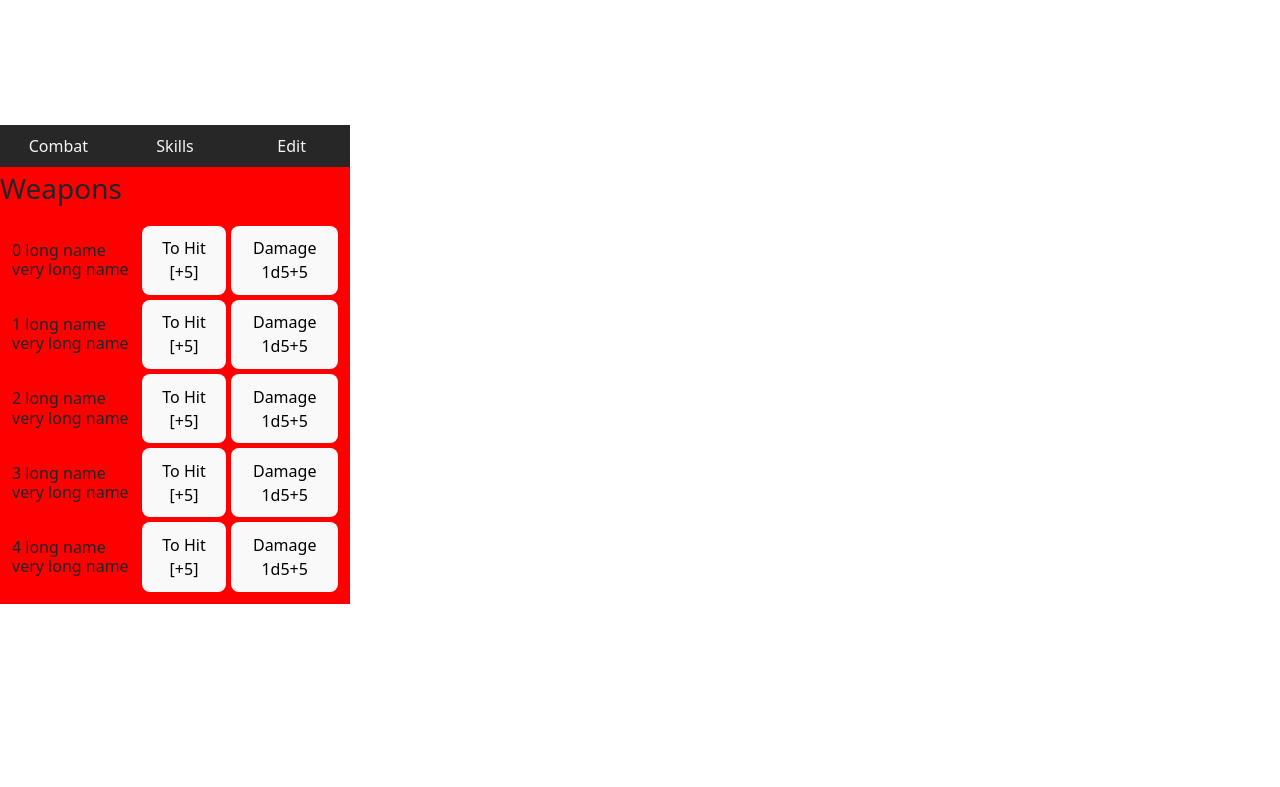
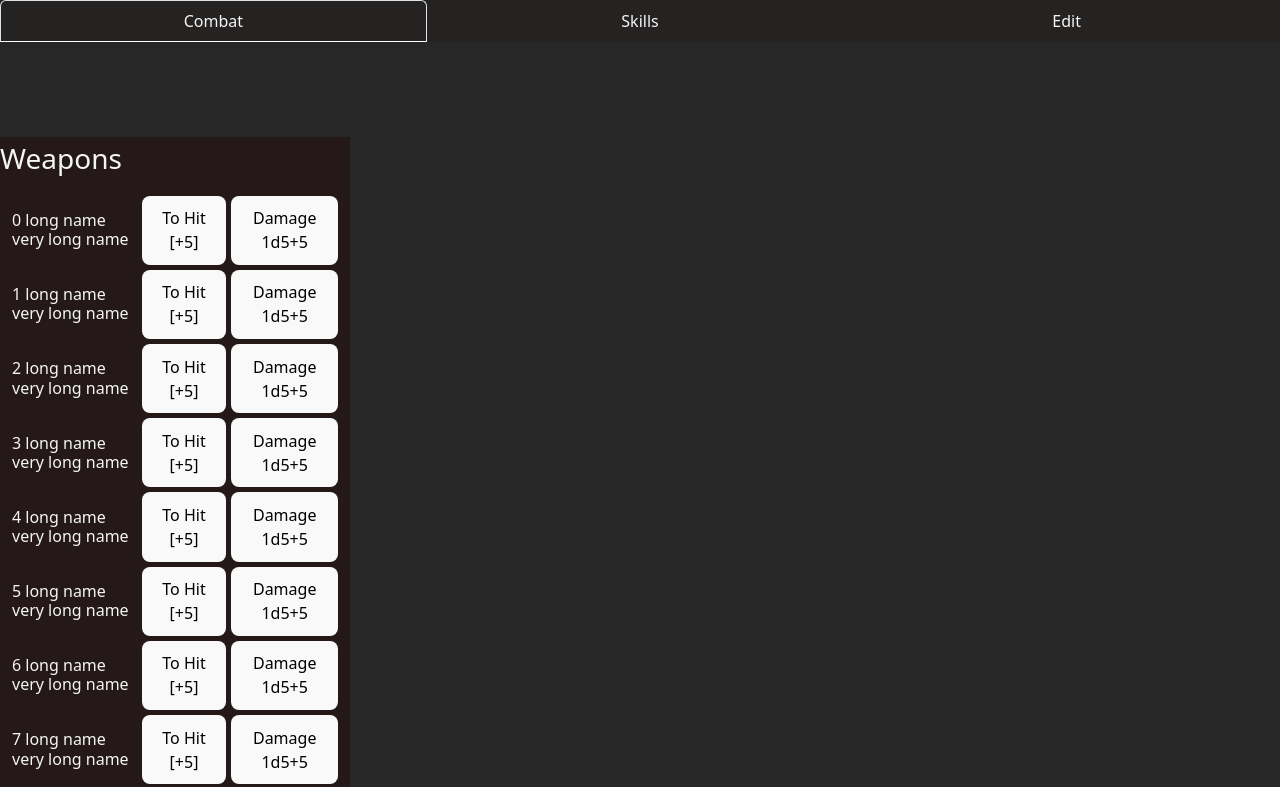
Before and after one commit to JonPeterP/dnd-extension, a React (Vite) app: page / in a window 1280 px wide. Shown: the top 787 px of the page. Built offline with nearby package versions, Linux system fonts and the light colour scheme.

Commit message:
Modify sticky nav
Add changes to button creation and layout

```diff
--- a/src/App.css
+++ b/src/App.css
@@ -9,35 +9,61 @@
   padding: 0;
 }
 
+
+body{
+  background-color: rgb(39, 39, 39);
+}
+
+::-webkit-scrollbar {display:none;}
+
 .App{
   min-width: 350px;
   min-height: 550px;
   max-width: 350px;
   max-height: 550px;
+
 }
 
 .nav{
-  background-color: rgb(39, 39, 39);
+  background-color: rgb(37, 34, 34);
 
 }
 
 .nav.nav-tabs .nav-link {
-  background-color: rgb(39, 39, 39);
+  background-color: rgb(37, 34, 34);
+  color: whitesmoke;
+
+}
+
+.nav.nav-tabs .nav-link:active {
+  background-color: rgb(75, 42, 42);
   color: whitesmoke;
 }
 
-.nav.nav-tabs .nav-link.active {
-  background-color: rgb(56, 56, 56);
+
+.divCombat{
+  margin-top: 24px;
+  background-color: rgb(36, 24, 24);
+  padding-top: 5px;
   color: whitesmoke;
+
 }
 
-.divCombat{
-  background-color: red;
+.divSkills{
+  margin-top: 24px;
+  padding-top: 5px;
+  color: whitesmoke;
+  background-color: rgb(36, 24, 24);
+}
+
+.divEdit{
+  margin-top: 24px;
   padding-top: 5px;
 }
 
+
 .divWeaponBtns{
-  background-color: red;
+  background-color: rgb(36, 24, 24);
   display: flex;
   flex-wrap: wrap;
   padding: 12px;
--- a/src/App.jsx
+++ b/src/App.jsx
@@ -27,15 +27,15 @@ function App() {
     <div className="App">
       <div className="container">
         <Router>
-        <Nav className="justify-content-center " bg="dark" justify variant="tabs" defaultActiveKey="/combat">
+        <Nav className="justify-content-center fixed-top" bg="dark" justify variant="tabs" defaultActiveKey="/">
           <Nav.Item>
-            <Nav.Link as={Link} to="/">Combat</Nav.Link>
+            <Nav.Link as={Link} eventKey="/" to="/" className="navCombat">Combat</Nav.Link>
           </Nav.Item>
           <Nav.Item>
-            <Nav.Link as={Link} to="/skills">Skills</Nav.Link>
+            <Nav.Link as={Link} eventKey="/skills" to="/skills">Skills</Nav.Link>
           </Nav.Item>
           <Nav.Item>
-            <Nav.Link as={Link} to="/edit">Edit</Nav.Link>
+            <Nav.Link as={Link} eventKey="/edit" to="/edit">Edit</Nav.Link>
           </Nav.Item>
         </Nav>
         <Routes>
--- a/src/Pages/Combat.jsx
+++ b/src/Pages/Combat.jsx
@@ -1,12 +1,14 @@
 import { Button } from "bootstrap";
 import React from "react";
-import { Roll } from '../App';
+import App, { Roll } from '../App';
+
+import { useState } from "react";
 
 function Combat() {
 
 
     let btns = [];
-    for (let i = 0; i < 5; i++) {
+    for (let i = 0; i < 15; i++) {
         btns.push(<BtnCombat key={i} btnname={i + " long name very long name"} clickMessage={"pressed " + i.toString()} />)
     }
     return (
@@ -23,8 +25,8 @@ function Combat() {
 
 function BtnCombat({ key, btnname, clickMessage }) {
     return (
-        <div class = "divLblBtnCombat">
-        <h4 class="lblCombat">{btnname}</h4>
+        <div className="divLblBtnCombat">
+            <h4 className="lblCombat">{btnname}</h4>
             <button id={key} className="btnCombat" onClick={() => {
                 Roll(clickMessage);
             }}>
--- a/src/Pages/Skills.jsx
+++ b/src/Pages/Skills.jsx
@@ -3,7 +3,7 @@ import React from "react";
 
 function Skills(){
     return(
-    <div>
+    <div className="divSkills">
         Skills
     </div>
     )
```
Lines whose indentation alone changed are shown as unchanged.
